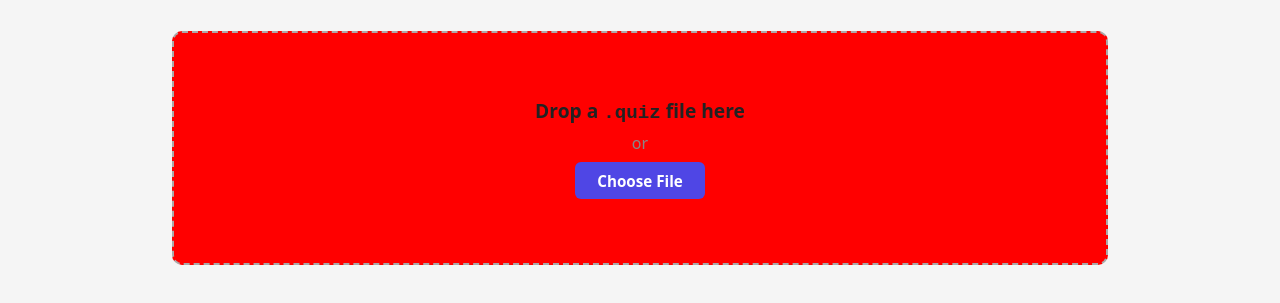
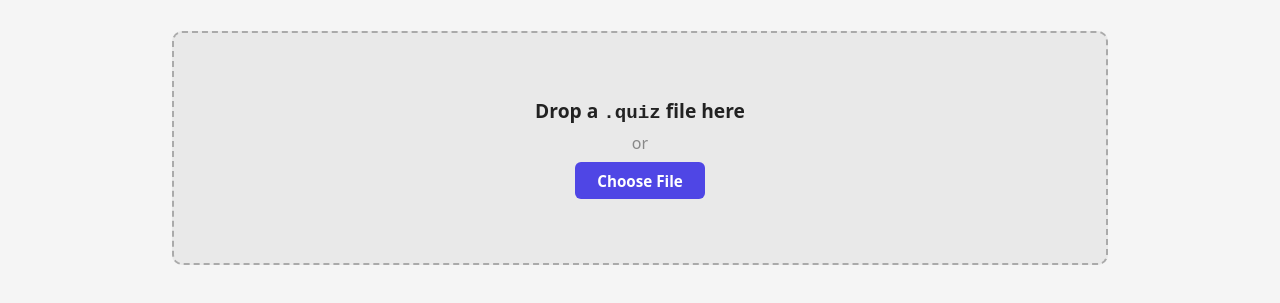
Before and after one commit to Hoseasack/QuickQuiz, a website: page public/index.html in a window 1280 px wide. Shown: the part 173-476 px from the top of the page. Drawn offline with Linux system fonts and the light colour scheme.

Commit message:
Fixed dropzone CSS

```diff
--- a/public/style.css
+++ b/public/style.css
@@ -114,15 +114,20 @@ body {
   border-radius: 10px;
   padding: 4rem 2rem;
   text-align: center;
-  --dropzone: #ff0000;
+  --dropzone: #e9e9e9;
   background: var(--dropzone);
-  transition: border-color 0.15s, background 0.15s;
-  margin: 2em
+  transition: border-color 0.4s, background 0.4s;
+  margin: 2em;
+  transition-duration: 0.4s;
 }
 
 #drop-zone.drag-over {
   border-color: #4f46e5;
   background: #eef2ff;
+  transition: box-shadow 0.4s;
+  box-shadow: 0 0 10px 2px #4f46e5;
+  transition-duration: 0.4s;
+
 }
 
 .drop-zone__heading {
@@ -160,7 +165,7 @@ body {
   font-weight: 600;
   text-decoration: none;
   transition-duration: 0.4s;
-  box-shadow:0 10px 16px 0 rgba(65, 65, 65, 0.6)
+  box-shadow:0 0 16px 5px rgba(65, 65, 65, 0.6)
 }
 
 .btn:focus-visible {
```
